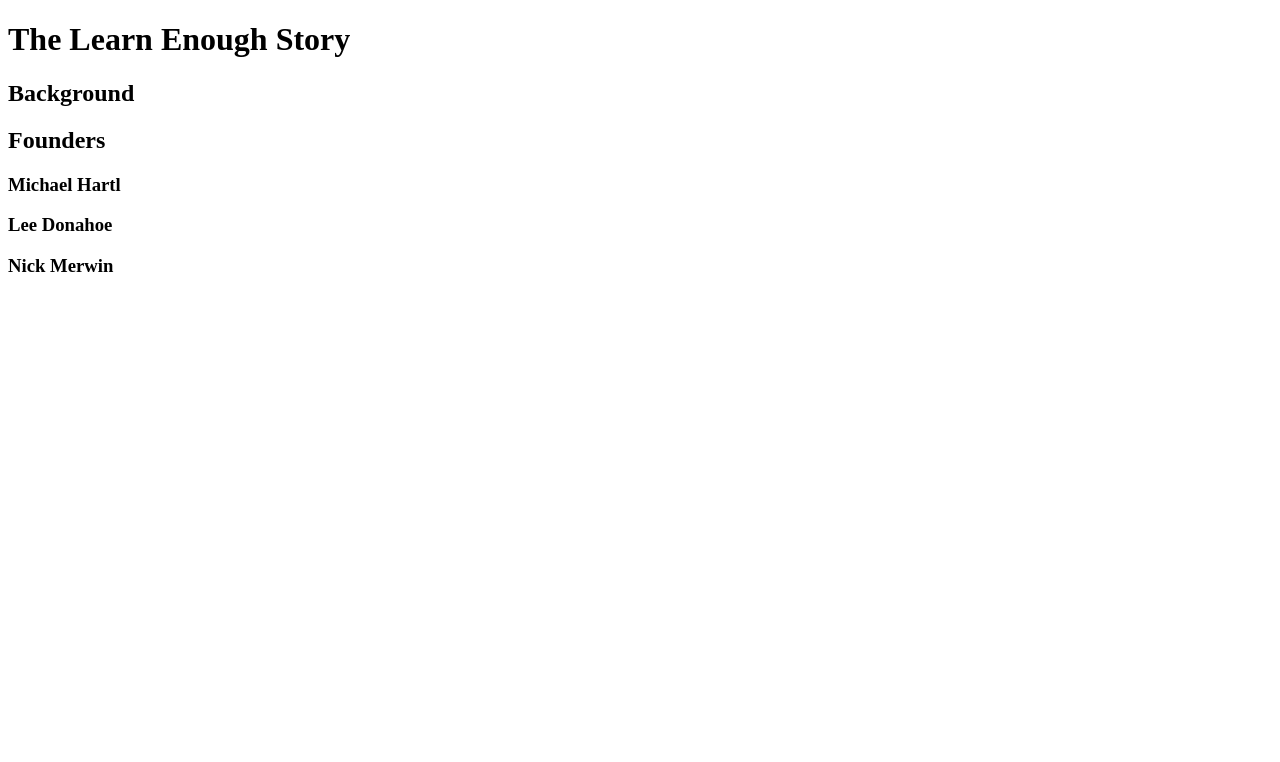
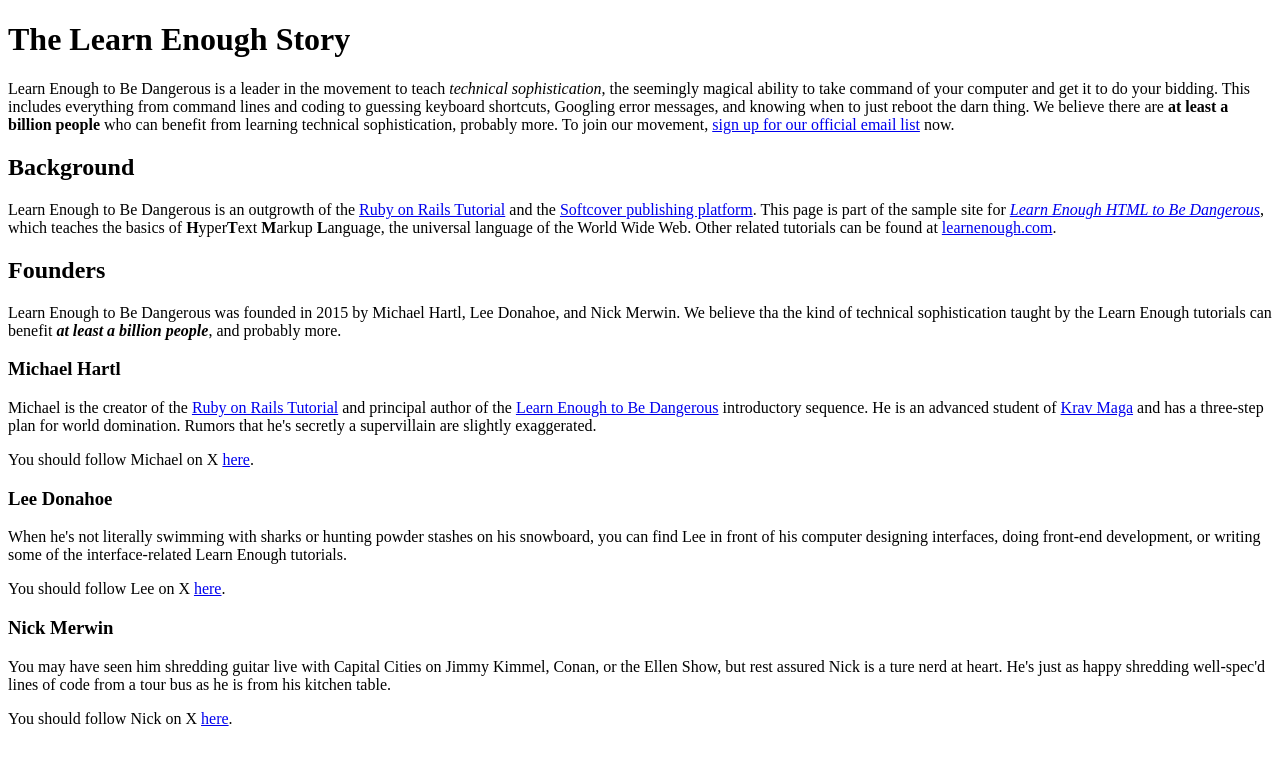
Before and after one commit to bash-against-the-machine/sample_website, a plain HTML site: page index.html in a window 1280 px wide. Drawn offline with Linux system fonts and the light colour scheme.

Commit message:
Adding background and founders content

```diff
--- a/index.html
+++ b/index.html
@@ -6,10 +6,50 @@
     </head>
     <body>
         <h1>The Learn Enough Story</h1>
+
+        <p>
+            Learn Enough to Be Dangerous is a leader in the movement to teach <em>technical sophistication</em>, the seemingly magical ability to take command of your computer and get it to do your bidding. This includes everything from command lines and coding to guessing keyboard shortcuts, Googling error messages, and knowing when to just reboot the darn thing. We believe there are <strong>at least a billion people</strong> who can benefit from learning technical sophistication, probably more. To join our movement, <a href="https://learnenough.com/email">sign up for our official email list</a> now.
+        </p>
+
         <h2>Background</h2>
+
+        <p>
+            Learn Enough to Be Dangerous is an outgrowth of the <a href="https://railstutorial.org/">Ruby on Rails Tutorial</a> and the <a href="https://www.softcover.io/">Softcover publishing platform</a>. This page is part of the sample site for <a href="https://www.learnenough.com/htmL"><em>Learn Enough HTML to Be Dangerous</em></a>, which teaches the basics of <strong>H</strong>yper<strong>T</strong>ext <strong>M</strong>arkup <strong>L</strong>anguage, the universal language of the World Wide Web. Other related tutorials can be found at <a href="https://www.learnenough.com/">learnenough.com</a>.
+        </p>
         <h2>Founders</h2>
+
+        <p>
+            Learn Enough to Be Dangerous was founded in 2015 by Michael Hartl, Lee Donahoe, and Nick Merwin. We believe tha the kind of technical sophistication taught by the Learn Enough tutorials can benefit <strong><em>at least a billion people</em></strong>, and probably more.
+        </p>
+
         <h3>Michael Hartl</h3>
+
+        <p>
+            Michael is the creator of the <a href="https://www.railstutorial.org/">Ruby on Rails Tutorial</a> and principal author of the <a href="https://www.learnenough.com/">Learn Enough to Be Dangerous</a> introductory sequence. He is an advanced student of <a href="https://www.kravmaga.com/">Krav Maga</a> and has a three-step plan for world domination. Rumors that he's secretly a supervillain are slightly exaggerated.
+        </p>
+
+        <p>
+            You should follow Michael on X <a href="https://x.com/mhartl" target="_blank" rel="noopener">here</a>.
+        </p>
+
         <h3>Lee Donahoe</h3>
+
+        <p>
+            When he's not literally swimming with sharks or hunting powder stashes on his snowboard, you can find Lee in front of his computer designing interfaces, doing front-end development, or writing some of the interface-related Learn Enough tutorials.
+        </p>
+
+        <p>
+            You should follow Lee on X <a href="https://x.com/leedonahoe" target="_blank" rel="noopener">here</a>.
+        </p>
+
         <h3>Nick Merwin</h3>
+        <p>
+            You may have seen him shredding guitar live with Capital Cities on Jimmy Kimmel, Conan, or the Ellen Show, but rest assured Nick is a ture nerd at heart. He's just as happy shredding well-spec'd lines of code from a tour bus as he is from his kitchen table.
+        </p>
+
+        <p>
+            You should follow Nick on X <a href="https://x.com/nickmerwin" target="_blank" rel="noopener">here</a>.
+        </p>
+
     </body>
 </html>
```
